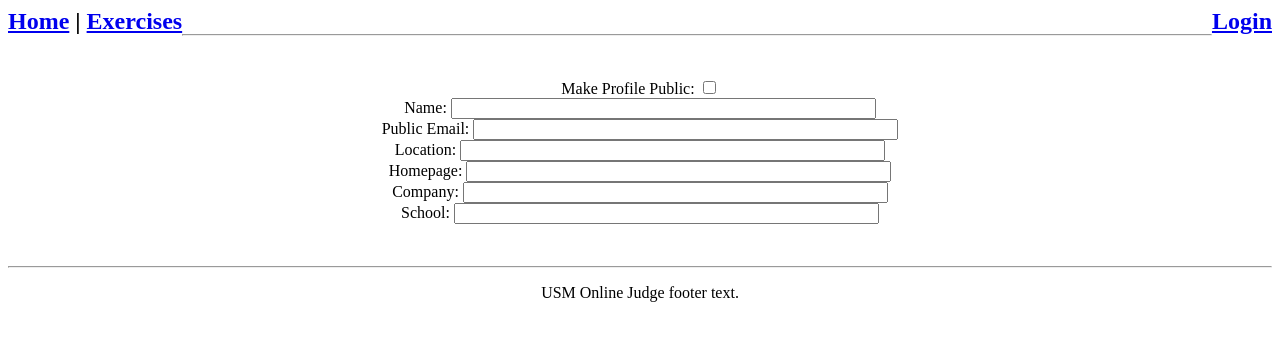
After one commit to DL-Thompson/USMOnlineJudge, a Flask app: template judge/judge/templates/edit_profile.html in a window 1280 px wide. The commit adds this page. Shown: the top 341 px of the page. Run offline with Flask 2, Linux system fonts and the light colour scheme; the template is opened without the code that fills it: values that come from a table or form of the project are taken from there, others are empty; parts of the project's set-up code (start-up, migrations or seed data) failed here and were passed over.

Commit message:
Edit profile page is added.
The fields auto fill with the already stored data from the database.

No submit function yet.

```diff
--- a/judge/judge/db_queries.py
+++ b/judge/judge/db_queries.py
@@ -61,3 +61,9 @@ def get_exercise(ex_id):
 def get_user(primary_email):
     user = models.User.query.filter_by(primary_email=primary_email).first()
     return user
+
+
+def get_profile(primary_email):
+    user = models.User.query.filter_by(primary_email=primary_email).first()
+    profile =  models.Profile.query.get(user.user_id)
+    return profile
--- a/judge/judge/forms.py
+++ b/judge/judge/forms.py
@@ -1,5 +1,4 @@
-from wtforms import Form, TextField, IntegerField, TextAreaField, validators
-
+from wtforms import Form, TextField, IntegerField, TextAreaField, validators, BooleanField
 
 class DBExerciseUploadForm(Form):
     title = TextField('Title', [validators.Length(min=1, max=60)])
@@ -11,3 +10,28 @@ class DBExerciseUploadForm(Form):
 class DBPageUploadForm(Form):
     title = TextField('PageTitle', [validators.Length(min=1, max=60)])
     content = TextAreaField('Content', [validators.Length(min=1, max=5000)])
+
+
+class ProfileForm(Form):
+    show_public = BooleanField("show_public", default=False)
+
+    full_name = TextField("full_name", [validators.Optional(strip_whitespace=True),
+                                   validators.Length(min=1, max=120, message="Maximum of 120 characters allowed.")])
+
+    location = TextField("location", [validators.Optional(strip_whitespace=True),
+                                      validators.Length(min=1, max=120, message="Maximum of 120 characters allowed.")])
+
+    homepage = TextField("homepage", [validators.Optional(strip_whitespace=True),
+                                      validators.URL(require_tld=True, message="Invalid URL."),
+                                      validators.Length(min=1, max=120, message="Maximum of 120 characters allowed.")])
+
+    company = TextField("company", [validators.Optional(strip_whitespace=True),
+                                    validators.Length(min=1, max=120, message="Maximum of 120 characters allowed.")])
+
+    school = TextField("school", [validators.Optional(strip_whitespace=True),
+                                  validators.Length(min=1, max=120, message="Maximum of 120 characters allowed.")])
+
+
+    public_email = TextField("public_email", [validators.Optional(strip_whitespace=True),
+                                              validators.Length(min=1, max=120, message="Maximum of 120 characters allowed."),
+                                              validators.Email(message="The email address is not valid.")])
--- a/judge/judge/models.py
+++ b/judge/judge/models.py
@@ -81,6 +81,12 @@ class Profile(Base):
         self.show_public = False
         self.join_date = datetime.utcnow()
         self.user_id = user.user_id
+        self.full_name = ""
+        self.public_email = ""
+        self.homepage = ""
+        self.company = ""
+        self.school = ""
+        self.location = ""
 
     def __repr__(self):
         return '<profile_id: %r> \n <show_public: %r> \n <full_name: %r> \n <public_email: %r> \n <homepage: %r> \n <company: %r> \n <school: %r> \n <location: %r> \n' \
--- /dev/null
+++ b/judge/judge/templates/edit_profile.html
@@ -0,0 +1,21 @@
+{% extends "base.html" %}
+
+{% block content %}
+
+    <form action="" method="post" name="change_profile">
+        {#Cross Site Forgery Protection#}
+
+        <p>
+            Make Profile Public: {{form.show_public}} <br>
+            Name: {{form.full_name(size=50, value=profile.full_name)}}<br>
+            Public Email: {{form.public_email(size=50, value=profile.public_email)}}<br>
+            Location: {{form.location(size=50, value=profile.location)}}<br>
+            Homepage: {{form.homepage(size=50, value=profile.homepage)}}<br>
+            Company: {{form.company(size=50, value=profile.company)}}<br>
+            School: {{form.school(size=50, value=profile.school)}}<br>
+
+        </p>
+
+    </form>
+
+{% endblock %}
--- a/judge/judge/templates/profile.html
+++ b/judge/judge/templates/profile.html
@@ -2,6 +2,6 @@
 
 {% block content %}
 
-        <b>Email:</b> {{current_user.primary_email }} <br>
+        <a href="{{url_for('edit_profile')}}">Edit Profile</a>
 
 {% endblock %}
--- a/judge/judge/views.py
+++ b/judge/judge/views.py
@@ -11,6 +11,9 @@ from flask import g, make_response, session
 from flask.ext.login import login_user, logout_user, current_user, login_required
 from authomatic.adapters import WerkzeugAdapter
 import db_posts
+
+#imports for profile
+from forms import ProfileForm
 
 @app.route('/')
 @app.route('/index')
@@ -58,5 +61,11 @@ def statistics():
 @login_required
 def profile():
     text = db_queries.get_page_content('profile')
+    return render_template("profile.html", text=text, profile=profile)
+
+@app.route('/edit_profile')
+@login_required
+def edit_profile():
+    form = ProfileForm()
     profile = db_queries.get_profile(current_user.primary_email)
-    return render_template("profile.html", text=text, profile=profile)
+    return render_template('edit_profile.html', form=form, profile=profile)
```
